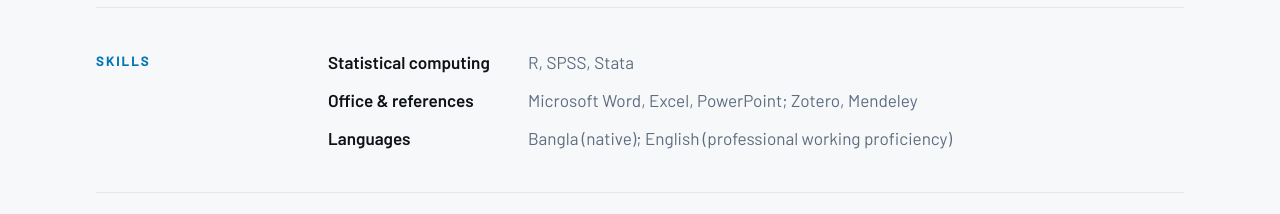
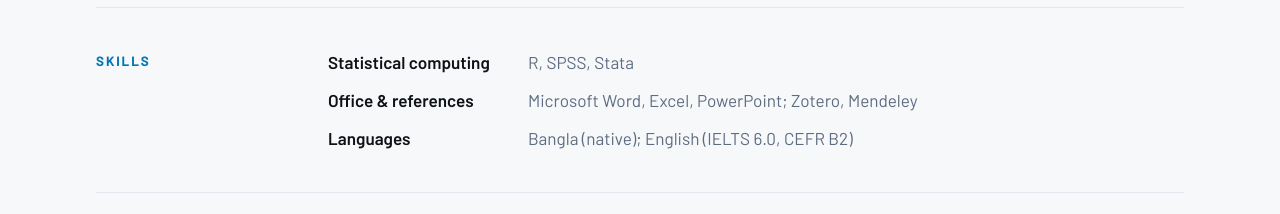
Before and after one commit to mdfakhrulhasan/mdfakhrulhasan.github.io, a plain HTML site: page index.html in a window 1280 px wide. Shown: the part 4880-5094 px from the top of the page. Drawn offline with nearby package versions, Linux system fonts and the light colour scheme.

Commit message:
Update index.html

```diff
--- a/index.html
+++ b/index.html
@@ -530,7 +530,7 @@ footer .sep { color: var(--halo-deep); margin: 0 .5rem; }
         <dl class="skills">
           <dt>Statistical computing</dt><dd>R, SPSS, Stata</dd>
           <dt>Office &amp; references</dt><dd>Microsoft Word, Excel, PowerPoint; Zotero, Mendeley</dd>
-          <dt>Languages</dt><dd>Bangla (native); English (professional working proficiency)</dd>
+          <dt>Languages</dt><dd>Bangla (native); English (IELTS 6.0, CEFR B2)</dd>
         </dl>
       </div>
     </section>
```
